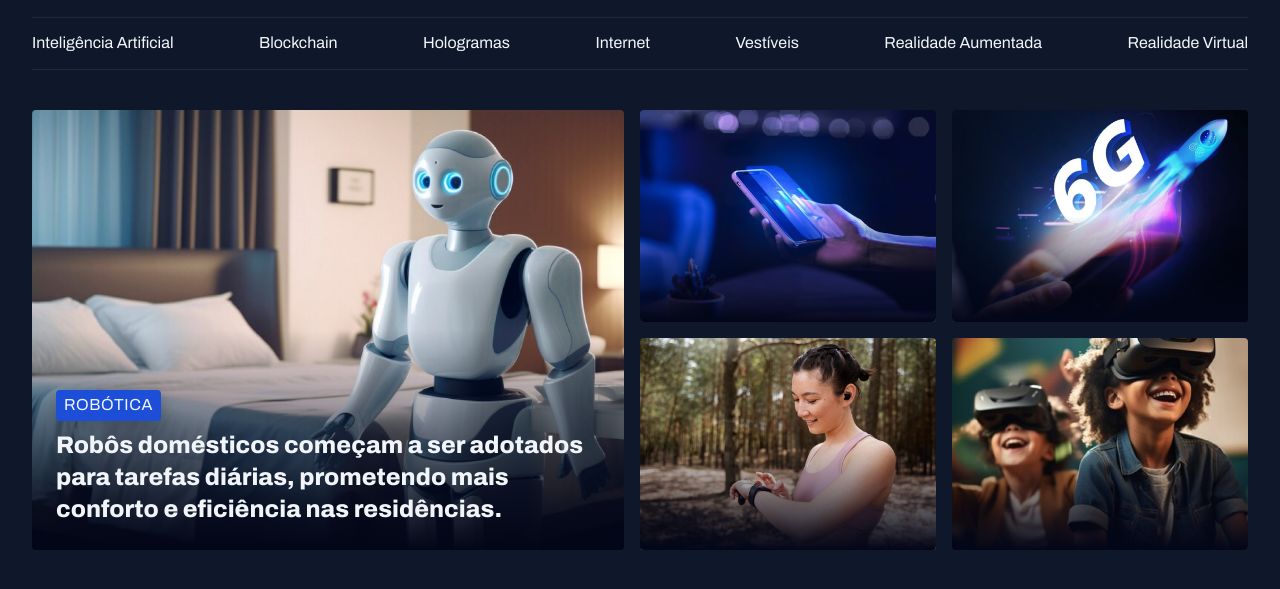
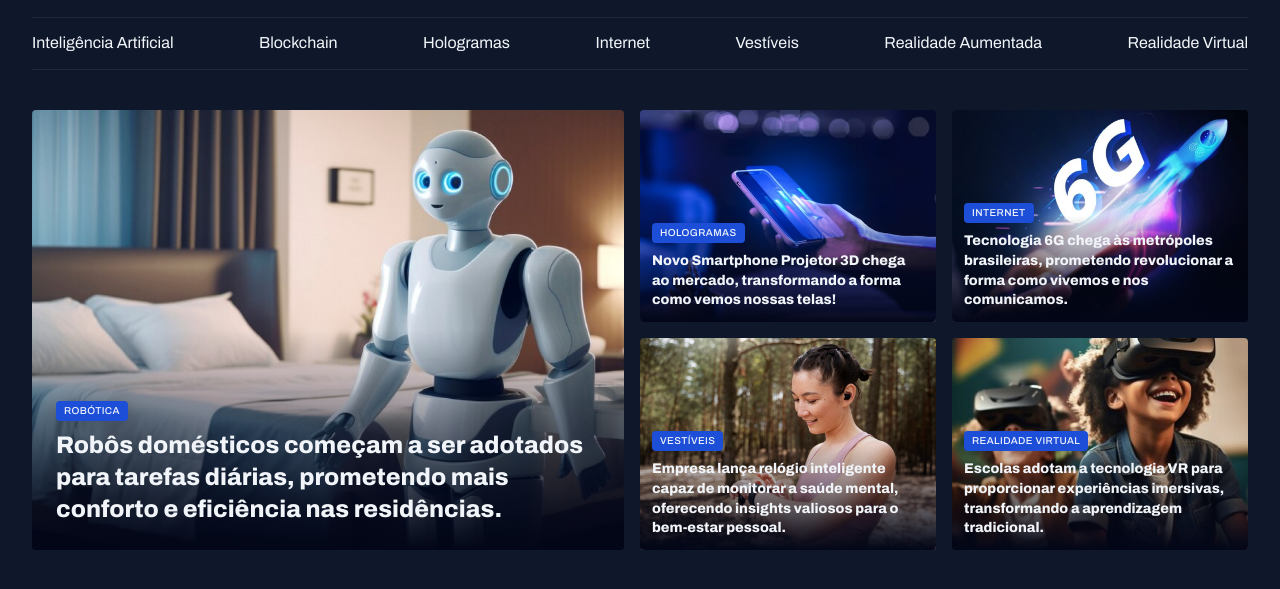
Before and after one commit to GabrielDittz/portal-de-noticias, a plain HTML site: page index.html in a window 1280 px wide. Shown: the part 45-634 px from the top of the page. Drawn offline with Linux system fonts and the light colour scheme.

Commit message:
section featured done

```diff
--- a/index.html
+++ b/index.html
@@ -45,22 +45,44 @@
                 <img src="assets/images/Image 01.png" alt="">
                 <figcaption>
                     <span class="content-tag">Robótica</span>
-                    <h2 class="text-2xl">Robôs domésticos começam a ser adotados para tarefas diárias, prometendo mais conforto e
+                    <h2 class="text-2xl">Robôs domésticos começam a ser adotados para tarefas diárias, prometendo mais
+                        conforto e
                         eficiência nas residências.</h2>
                 </figcaption>
             </figure>
             <div class="grid grid-cols-2 gap-16">
                 <figure class="card">
                     <img src="assets/images/Image 02.png" alt="">
+                    <figcaption>
+                        <span class="content-tag">Hologramas</span>
+                        <h2 class="text-lg">Novo Smartphone Projetor 3D chega ao mercado, transformando a forma como
+                            vemos nossas telas!</h2>
+                    </figcaption>
                 </figure>
                 <figure class="card">
                     <img src="assets/images/Image 03.png" alt="">
+                    <figcaption>
+                        <span class="content-tag">Internet</span>
+                        <h2 class="text-lg">Tecnologia 6G chega às metrópoles brasileiras, prometendo revolucionar a
+                            forma como vivemos e nos comunicamos.</h2>
+                    </figcaption>
                 </figure>
                 <figure class="card">
                     <img src="assets/images/Image 04.png" alt="">
+                    <figcaption>
+                        <span class="content-tag">Vestíveis</span>
+                        <h2 class="text-lg">Empresa lança relógio inteligente capaz de monitorar a saúde mental,
+                            oferecendo insights valiosos para o bem-estar pessoal.
+                        </h2>
+                    </figcaption>
                 </figure>
                 <figure class="card">
                     <img src="assets/images/Image 05.png" alt="">
+                    <figcaption>
+                        <span class="content-tag">Realidade Virtual</span>
+                        <h2 class="text-lg">Escolas adotam a tecnologia VR para proporcionar experiências imersivas,
+                            transformando a aprendizagem tradicional.</h2>
+                    </figcaption>
                 </figure>
             </div>
         </section>
--- a/styles/global.css
+++ b/styles/global.css
@@ -61,7 +61,7 @@ main{
     background-color: var(--brand-color-dark);
     padding: 4px 8px;
     border-radius: 4px;
-    font-weight: 500 10px/1.2 var(--font-family);
+    font: 500 10px/1.2 var(--font-family);
     text-transform: uppercase;
     letter-spacing: 0.04em;
     color: var(--text-color-primary);
--- a/styles/sections.css
+++ b/styles/sections.css
@@ -27,9 +27,13 @@
         bottom: 0;
         padding: 24px;
 
+        &:has(.text-lg){
+            padding: 12px;
+        }
+
         h2{
             margin-top: 8px;
-            font-style: var(--font-h1);
+            font-style: var(--font-h2);
         }
     }
 }
```
